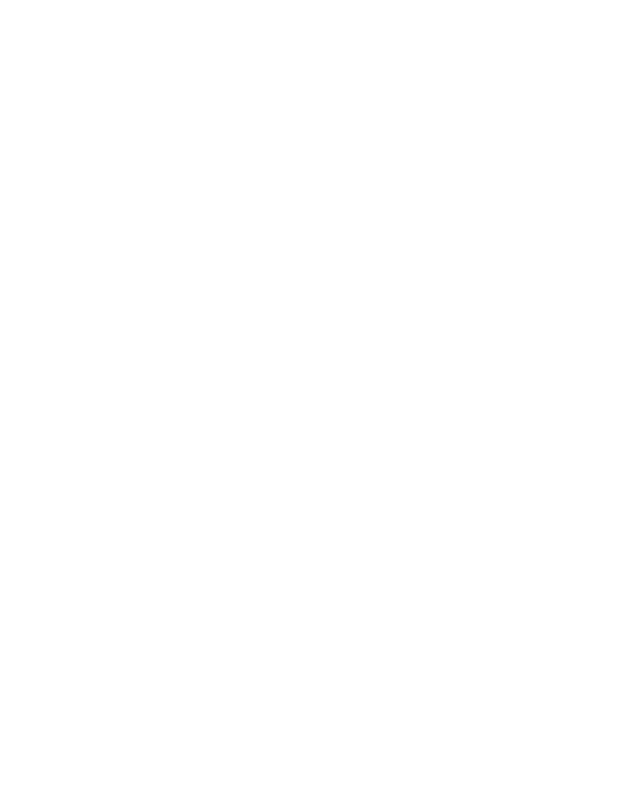
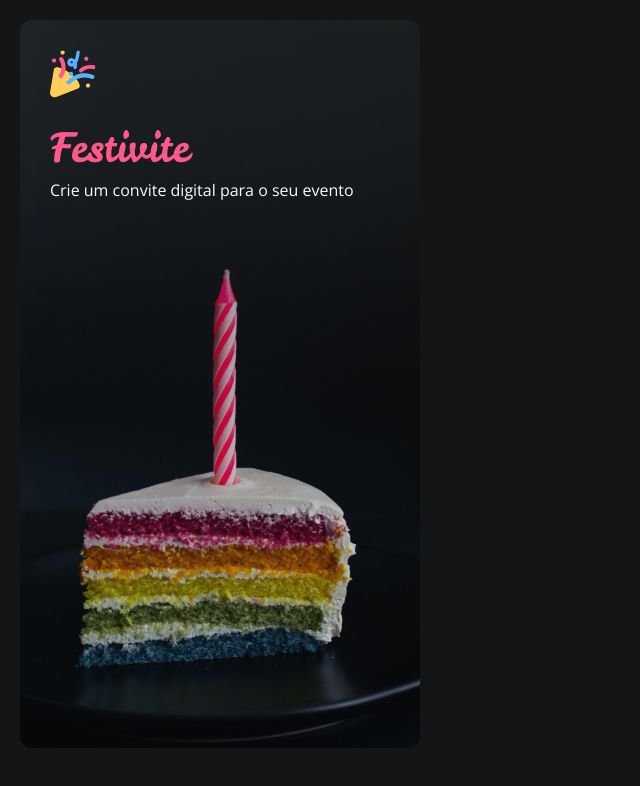
Before and after one commit to mshinji/formulario-de-convite, a plain HTML site: page index.html in a window 1280 px wide. Shown: the whole page, without its empty margins (0-640 px from the left). Drawn offline with nearby package versions, Linux system fonts and the light colour scheme.

Commit message:
feat: structure and style aside section

```diff
--- a/index.html
+++ b/index.html
@@ -15,10 +15,21 @@
   <link href="https://fonts.googleapis.com/css2?family=Baloo+2:wght@400..800&display=swap" rel="stylesheet">
   <link href="https://fonts.googleapis.com/css2?family=Open+Sans:ital,wght@0,300..800;1,300..800&display=swap"
     rel="stylesheet">
-
+  <link rel="stylesheet" href="/style/index.css">
 </head>
 
 <body>
+  <div class="app">
+    <aside>
+      <header>
+        <img src="/assets/icons/Logo.svg" alt="">
+        <h1>Festivite</h1>
+        <p>Crie um convite digital para o seu evento</p>
+      </header>
+    </aside>
+    <main>
+    </main>
+  </div>
 </body>
 
 </html>
--- a/style/global.css
+++ b/style/global.css
@@ -12,14 +12,14 @@
   --baloo-2: 'Baloo 2', sans-serif;
 
   /* typography */
---logo: regular 2.5rem/auto var(--leckerli-one);
+--logo: 400 2.5rem/1.5 var(--leckerli-one);
 
---heading-md: bold 1.75rem/auto var(--baloo-2);
---heading-sm: bold 1.125rem/auto var(--baloo-2);
+--heading-md: bold 1.75rem/1.5 var(--baloo-2);
+--heading-sm: bold 1.125rem/1.5 var(--baloo-2);
 
---body-md: regular 1rem/auto var(--open-sans);
---body-sm: regular 0.875rem/auto var(--open-sans);
---body-xs: regular 0.75rem/auto var(--open-sans);
+--body-md: 400 1rem/1.5 var(--open-sans);
+--body-sm: 400 0.875rem/1.5 var(--open-sans);
+--body-xs: 400 0.75rem/1.5 var(--open-sans);
 
 /* colors */
 --brand-light: #59B2FF;
--- a/style/index.css
+++ b/style/index.css
@@ -1,6 +1,6 @@
 @import url(global.css);
-
+@import url(layout.css);
 
 body {
-  font-family: var(--leckerli-one);
+  background-color: var(--shape-background);
 }
--- /dev/null
+++ b/style/layout.css
@@ -0,0 +1,40 @@
+#app {
+  display: grid;
+  height: 100vh;
+  overflow: hidden;
+  grid-template-columns: 37.75% 62.25%;
+}
+
+aside {
+
+  display: flex;
+  margin: 20px;
+  background-size: cover;
+  background-repeat: no-repeat;
+  width: 25rem;
+  height: 45.5rem;
+  background-image: url(../assets/images/Background.png);
+  border-radius: 0.75rem;
+  position: fixed;
+  & header {
+
+    margin: 30px;
+
+    & img {
+      width: 2.84375rem;
+      height: 3rem;
+    }
+
+    & h1 {
+      margin-top: 1rem ;
+      font: var(--logo);
+      color: var(--pink);
+    }
+
+    & p {
+      font: var(--body-md);
+      color: var(--text-heading);
+      font-weight: 300 ;
+    }
+  }
+}
```
